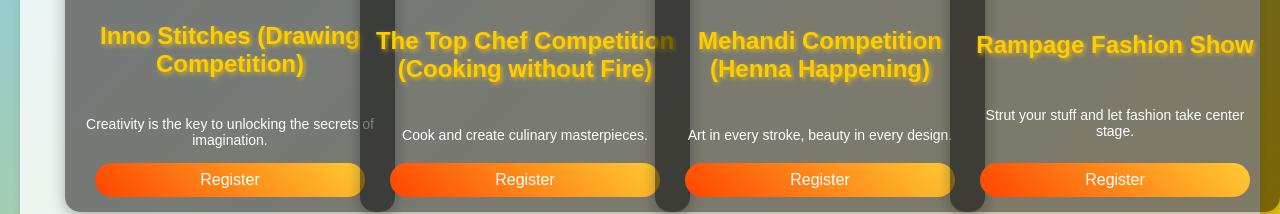
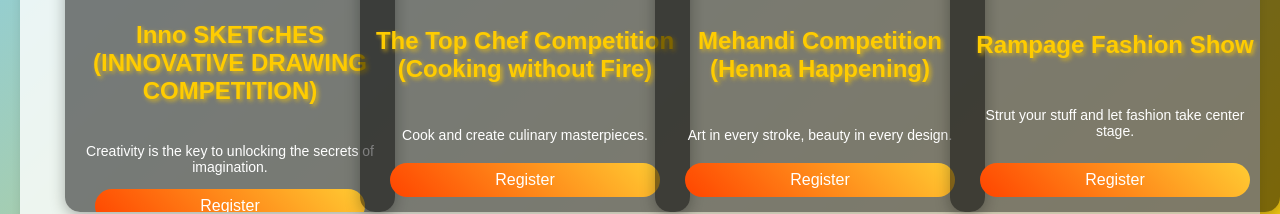
Before and after one commit to eminencesrec/SIGMA-2K25, a plain HTML site: page eventsbs.html in a window 1280 px wide. Shown: the part 2077-2291 px from the top of the page. Drawn offline with Linux system fonts and the light colour scheme.

Commit message:
Update eventsbs.html

```diff
--- a/eventsbs.html
+++ b/eventsbs.html
@@ -253,7 +253,7 @@
               <div class="event-grid" id="mind">
                 <div class="event-card">
                     <img src="event-images/drawing.gif" alt="Trails of Secrets">
-                    <h3>Inno Stitches (Drawing Competition)</h3>
+                    <h3>Inno SKETCHES (INNOVATIVE DRAWING COMPETITION)</h3>
                     <p>Creativity is the key to unlocking the secrets of imagination.</p>
                     <a href="https://forms.gle/vVCWGSVMPZRahB7C7"><button class="register-btn">Register</button></a>
                 </div>
```
